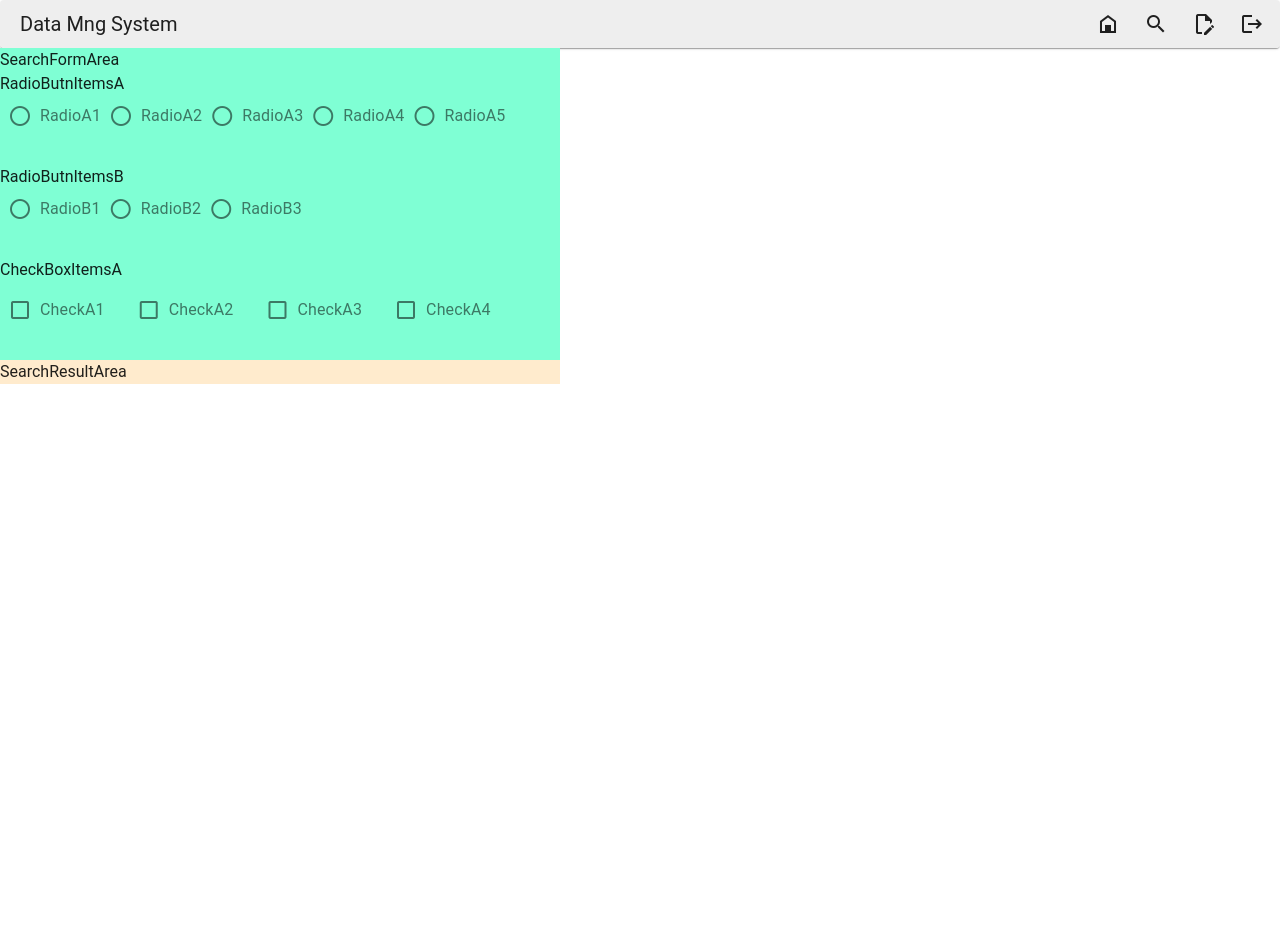
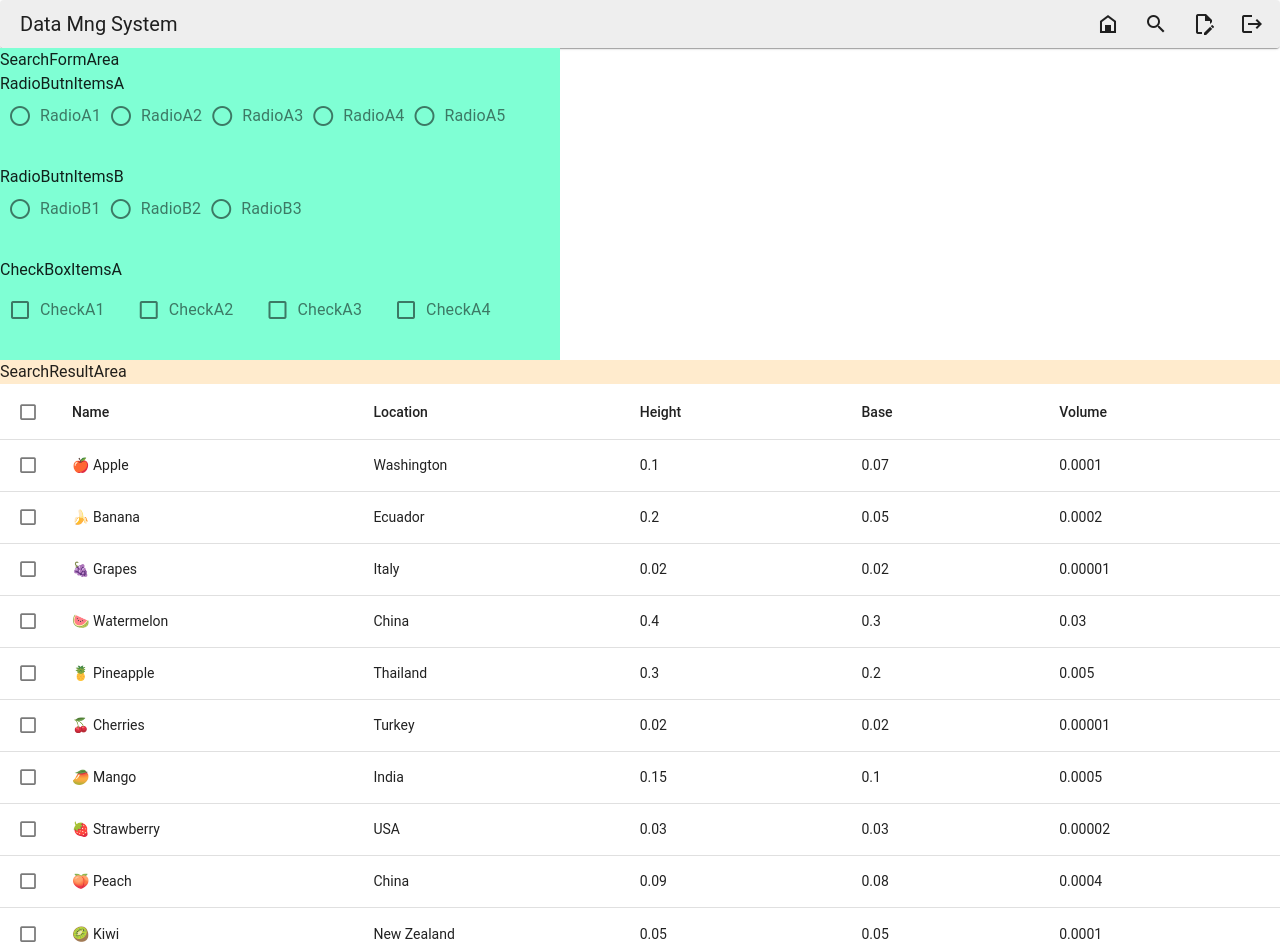
Before and after one commit to Mizuno-Hirohisa/data-mng-system-vue, a Vue app in the folder data-mng-system/: page /search in a window 1280 px wide. Shown: the top 952 px of the page. Before the commit the page ends 848 px from the top, so only its background shows below. Built offline with nearby package versions, Linux system fonts and the light colour scheme.

Commit message:
テーブルコンポーネント（共通）を追加

```diff
--- /dev/null
+++ b/data-mng-system/src/components/commons/TableComp.vue
@@ -0,0 +1,28 @@
+<script setup>
+    console.log('[TableComp.vue]: script setup completed.');
+
+    import { defineProps, ref } from 'vue';
+
+    const selected = ref([]);
+
+    const props = defineProps({
+        items:{
+            name: String,
+            location: String,
+            height: String,
+            base: String,
+            volume: String,
+        },
+    });
+
+</script>
+
+<template>
+    <v-data-table
+      v-model="selected"
+      :items="items"
+      item-value="name"
+      show-select
+      fixed-header
+    ></v-data-table>
+  </template>
--- a/data-mng-system/src/components/layers/SearchResultArea.vue
+++ b/data-mng-system/src/components/layers/SearchResultArea.vue
@@ -2,10 +2,84 @@
     console.log('[SearchFormArea.vue]: script setup completed.');
 
     import { ref } from 'vue';
+    import TableComp from '../commons/TableComp.vue'
+
+    const tableItems = ref([
+        {
+            name: '🍎 Apple',
+            location: 'Washington',
+            height: '0.1',
+            base: '0.07',
+            volume: '0.0001',
+        },
+        {
+            name: '🍌 Banana',
+            location: 'Ecuador',
+            height: '0.2',
+            base: '0.05',
+            volume: '0.0002',
+        },
+        {
+            name: '🍇 Grapes',
+            location: 'Italy',
+            height: '0.02',
+            base: '0.02',
+            volume: '0.00001',
+        },
+        {
+            name: '🍉 Watermelon',
+            location: 'China',
+            height: '0.4',
+            base: '0.3',
+            volume: '0.03',
+        },
+        {
+            name: '🍍 Pineapple',
+            location: 'Thailand',
+            height: '0.3',
+            base: '0.2',
+            volume: '0.005',
+        },
+        {
+            name: '🍒 Cherries',
+            location: 'Turkey',
+            height: '0.02',
+            base: '0.02',
+            volume: '0.00001',
+        },
+        {
+            name: '🥭 Mango',
+            location: 'India',
+            height: '0.15',
+            base: '0.1',
+            volume: '0.0005',
+        },
+        {
+            name: '🍓 Strawberry',
+            location: 'USA',
+            height: '0.03',
+            base: '0.03',
+            volume: '0.00002',
+        },
+        {
+            name: '🍑 Peach',
+            location: 'China',
+            height: '0.09',
+            base: '0.08',
+            volume: '0.0004',
+        },
+        {
+            name: '🥝 Kiwi',
+            location: 'New Zealand',
+            height: '0.05',
+            base: '0.05',
+            volume: '0.0001',
+        },
+    ])
 
 </script>
 
 <template>
     <p>SearchResultArea</p>
-
+    <TableComp :items="tableItems"></TableComp>
 </template>
--- a/data-mng-system/src/components/pages/Search.vue
+++ b/data-mng-system/src/components/pages/Search.vue
@@ -30,6 +30,6 @@
   position: relative;
   padding-left: 0rem;
   background-color:blanchedalmond;
-  width: 35rem;
+  width: 100%;
 }
 </style>
```
